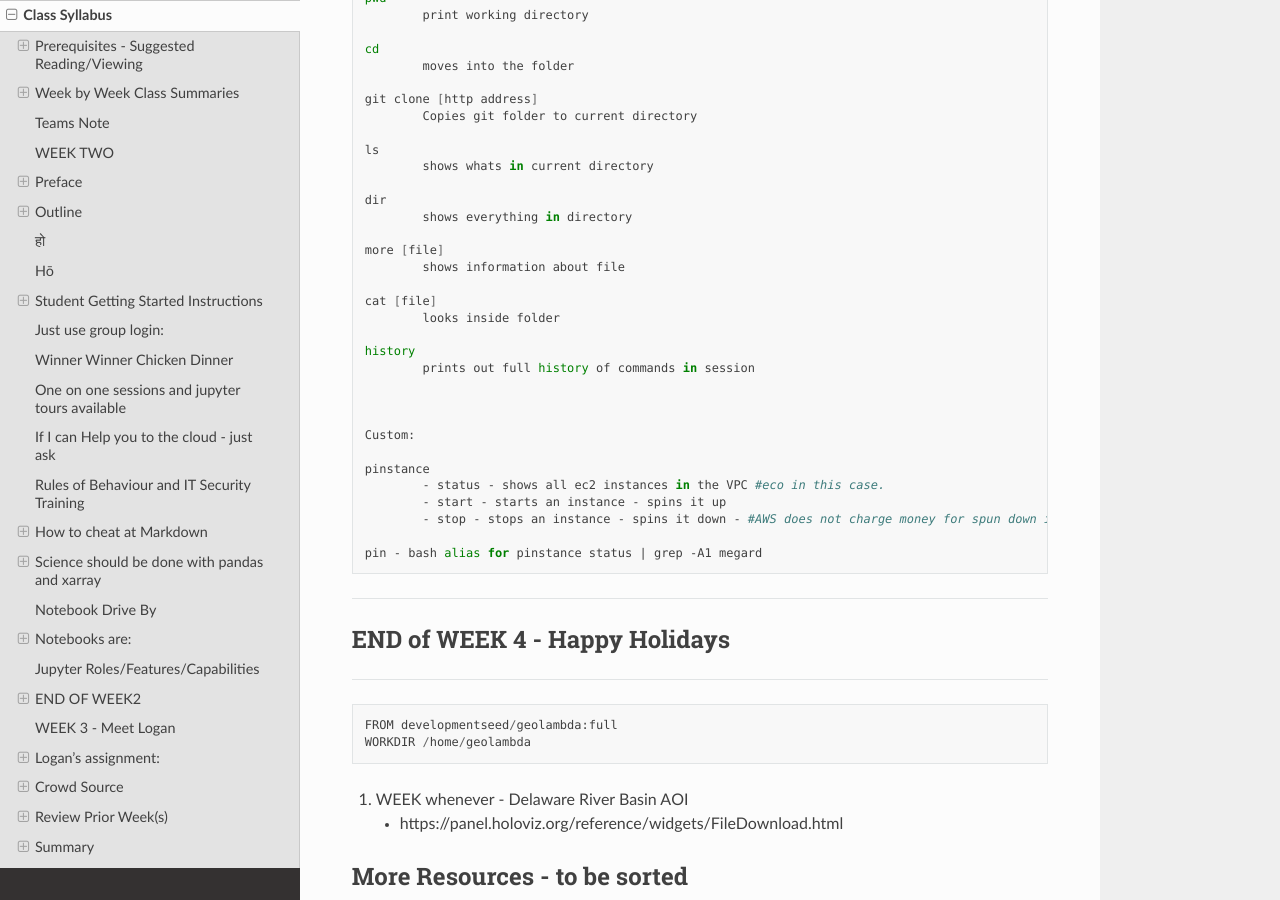
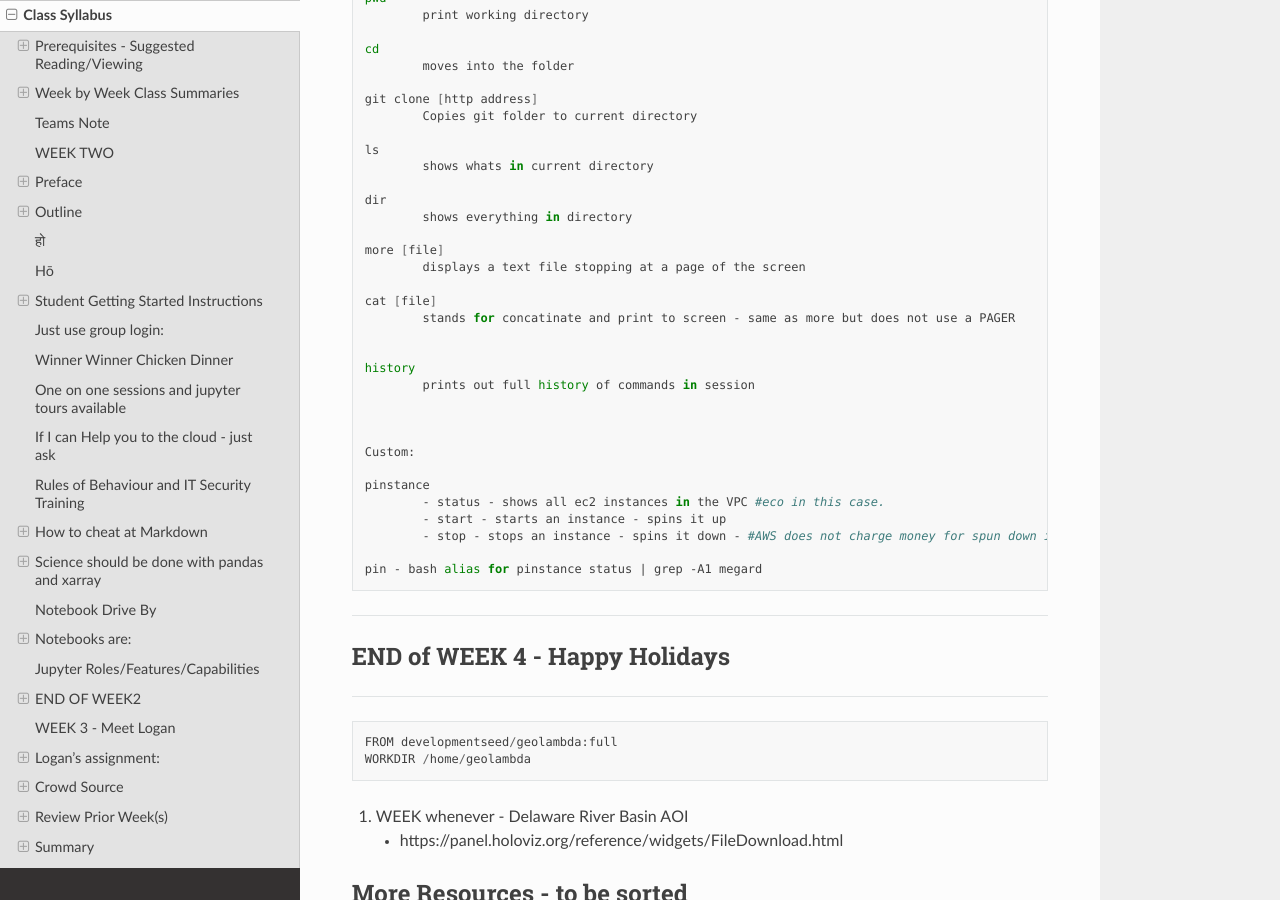
Before and after one commit to tonybutzer/harmony, a Sphinx documentation site: the page built from documentation/source/00weekbyweek.md, in a window 1280 px wide and 900 px high, scrolled down 23407 px. Built offline with Sphinx 7.4.7 and the Read the Docs theme 2.0.0, drawn with Linux system fonts in a browser that asks for light colours; pages that are not in the unit, such as notebooks, are missing from menus.

Commit message:
automatic git update from Makefile

```diff
--- a/documentation/source/00weekbyweek.md
+++ b/documentation/source/00weekbyweek.md
@@ -860,10 +860,11 @@ dir
 	shows everything in directory
 
 more [file]
-	shows information about file
+	displays a text file stopping at a page of the screen
 
 cat [file]
-	looks inside folder
+	stands for concatinate and print to screen - same as more but does not use a PAGER
+
 
 history
 	prints out full history of commands in session
```
